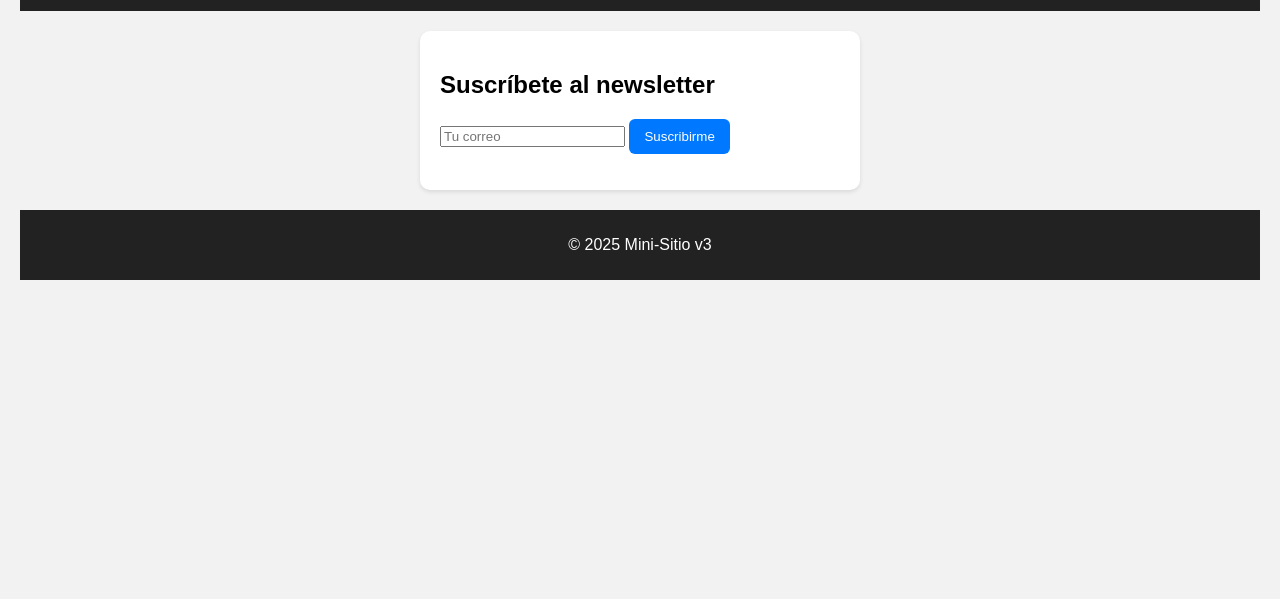
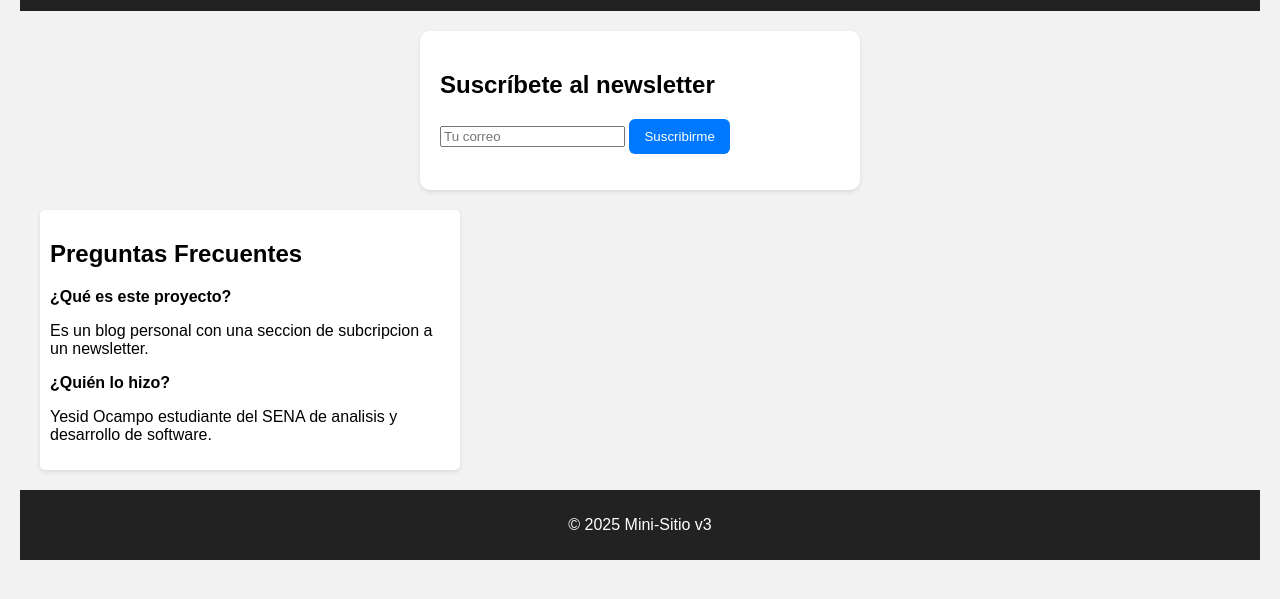
Before and after one commit to yesidco2/Mini-Sitio-v3, a plain HTML site: page index.html in a window 1280 px wide. Shown: the part 109-708 px from the top of the page. Drawn offline with Linux system fonts and the light colour scheme.

Commit message:
feat: agrega sección básica de preguntas frecuentes con efecto al pasar el mouse (#5)
* feat: se agrega un pequeña seccion de preguntas frecuentes

* style: Se agrega un estilo basico a la seccion de preguntas frecuentes

* feat: Se agrega un efecto al pasar el mouse por la seccion de preguntas frecuentes

```diff
--- a/index.html
+++ b/index.html
@@ -22,6 +22,16 @@
     </section>
   </main>
 
+  <section id="preg_frecuentes">
+  <h2>Preguntas Frecuentes</h2>
+  <p><b>¿Qué es este proyecto?</b></p>
+  <p>Es un blog personal con una seccion de subcripcion a un newsletter.</p>
+
+  <p><b>¿Quién lo hizo?</b></p>
+  <p>Yesid Ocampo estudiante del SENA de analisis y desarrollo de software.</p>
+</section>
+
+
   <footer>
     <p>© 2025 Mini-Sitio v3</p>
   </footer>
--- a/script.js
+++ b/script.js
@@ -25,3 +25,14 @@ if (botonEnviar) {
     }
   });
 }
+const preguntas = document.querySelectorAll("#faq b");
+
+preguntas.forEach(pregunta => {
+  pregunta.addEventListener("mouseover", () => {
+    pregunta.style.color = "blue";
+  });
+
+  pregunta.addEventListener("mouseout", () => {
+    pregunta.style.color = "black";
+  });
+});
--- a/styles.css
+++ b/styles.css
@@ -33,3 +33,10 @@ button {
 button:hover {
   background: #005fcc;
 }
+
+#preg_frecuentes {
+  padding: 10px;
+  background: #ffffff;
+  margin: 20px;
+  border-radius: 5px;
+}
```
